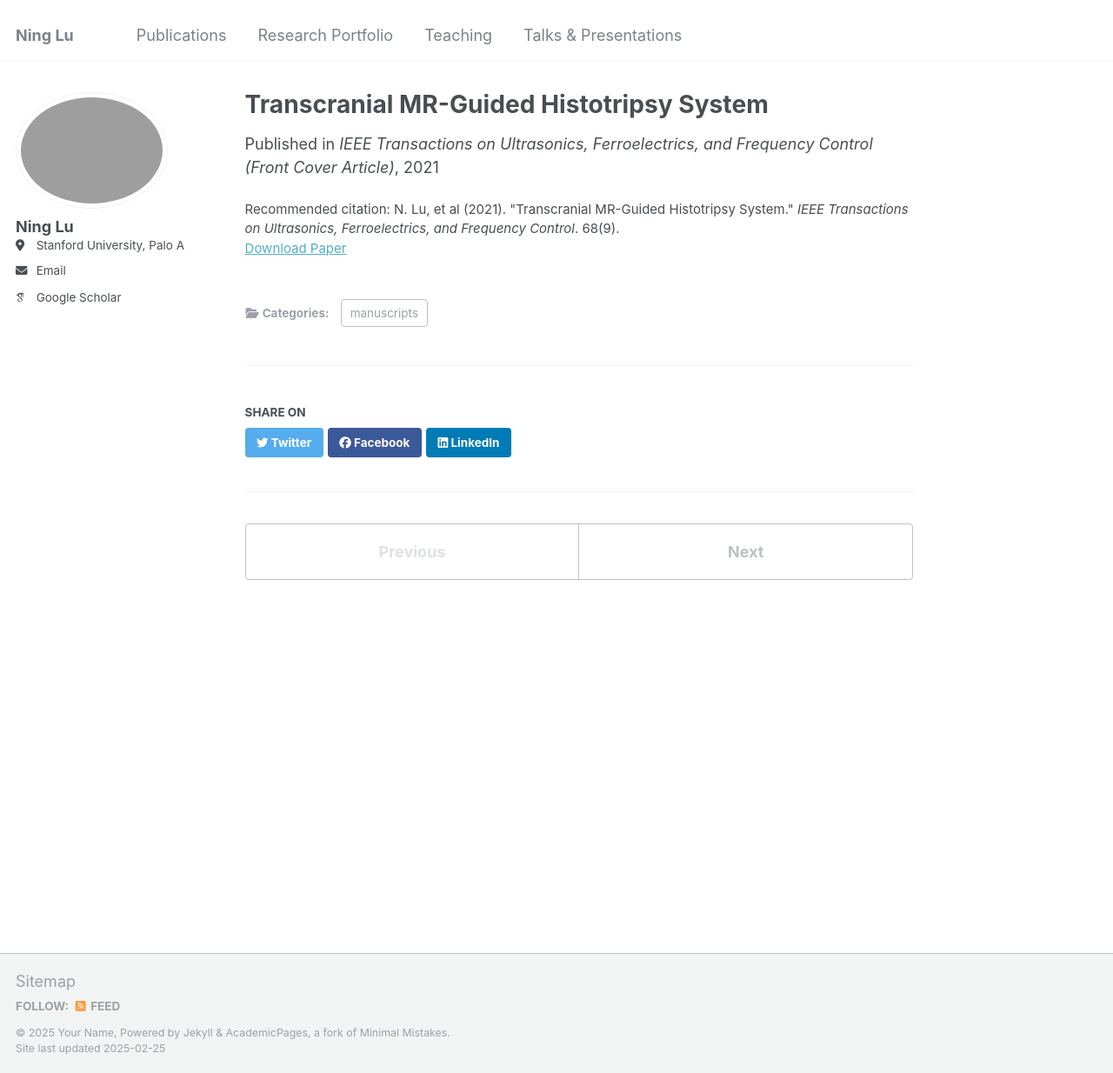
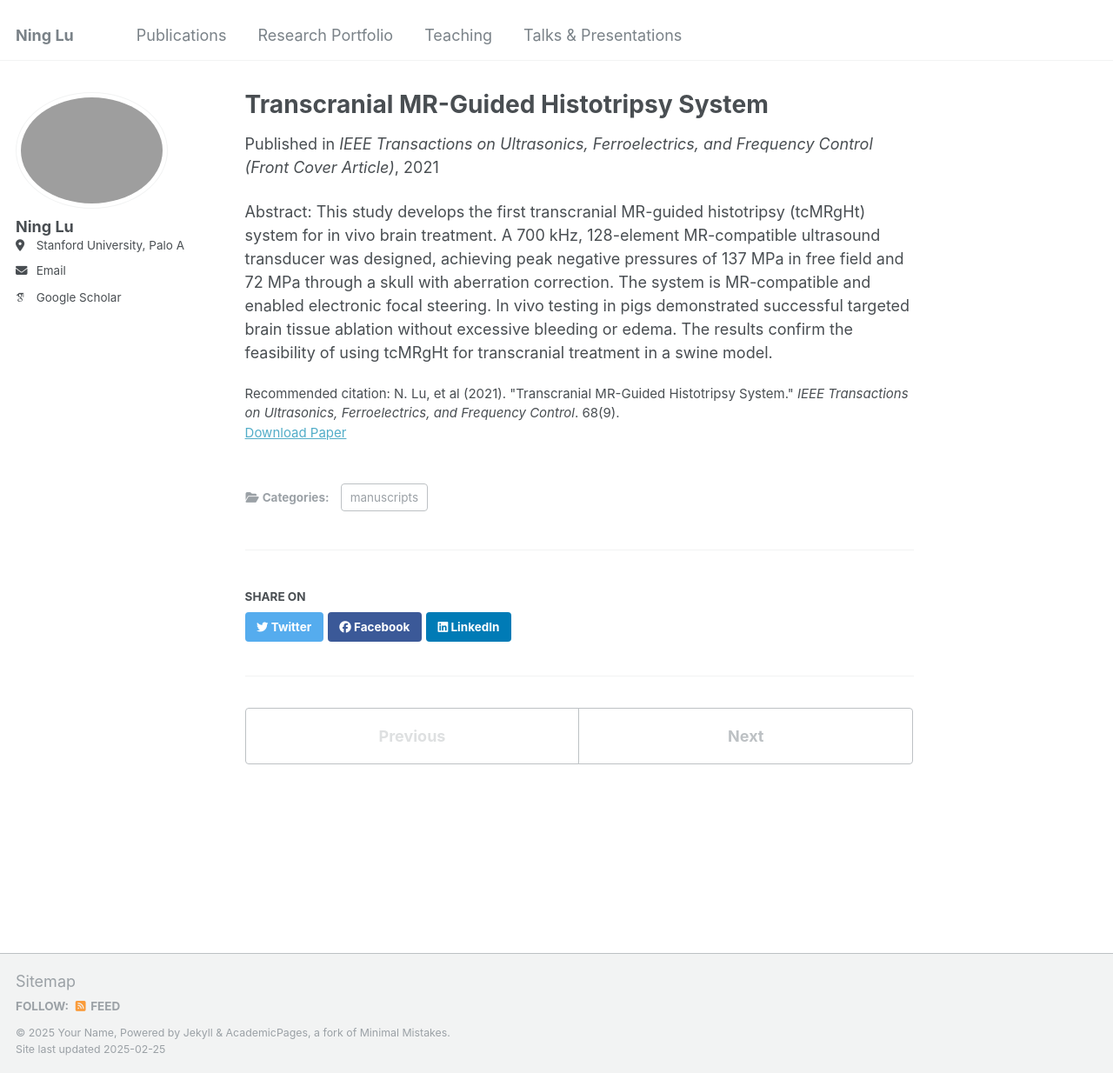
Before and after one commit to NingLu-Ultrasound/ninglu-ultrasound.github.io, a Jekyll site: the page built from _publications/2009-10-01-paper-title-number-1.md, in a window 1280 px wide and 1234 px high. Shown: the whole window at 87% size. Built offline with Jekyll 4.4.1, drawn with Linux system fonts in a browser that asks for light colours; some web fonts are replaced.

Commit message:
Update 2009-10-01-paper-title-number-1.md

```diff
--- a/_publications/2009-10-01-paper-title-number-1.md
+++ b/_publications/2009-10-01-paper-title-number-1.md
@@ -8,3 +8,4 @@ venue: 'IEEE Transactions on Ultrasonics, Ferroelectrics, and Frequency Control
 paperurl: 'http://ninglu-ultrasound.github.io/files/Pub1_Transcranial_MR-Guided_Histotripsy_System.pdf'
 citation: 'N. Lu, et al (2021). &quot;Transcranial MR-Guided Histotripsy System.&quot; <i>IEEE Transactions on Ultrasonics, Ferroelectrics, and Frequency Control</i>. 68(9).'
 ---
+Abstract: This study develops the first transcranial MR-guided histotripsy (tcMRgHt) system for in vivo brain treatment. A 700 kHz, 128-element MR-compatible ultrasound transducer was designed, achieving peak negative pressures of 137 MPa in free field and 72 MPa through a skull with aberration correction. The system is MR-compatible and enabled electronic focal steering. In vivo testing in pigs demonstrated successful targeted brain tissue ablation without excessive bleeding or edema. The results confirm the feasibility of using tcMRgHt for transcranial treatment in a swine model.
```
